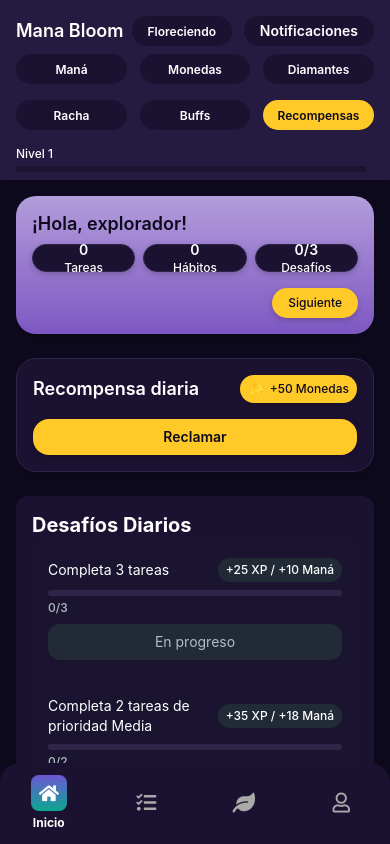
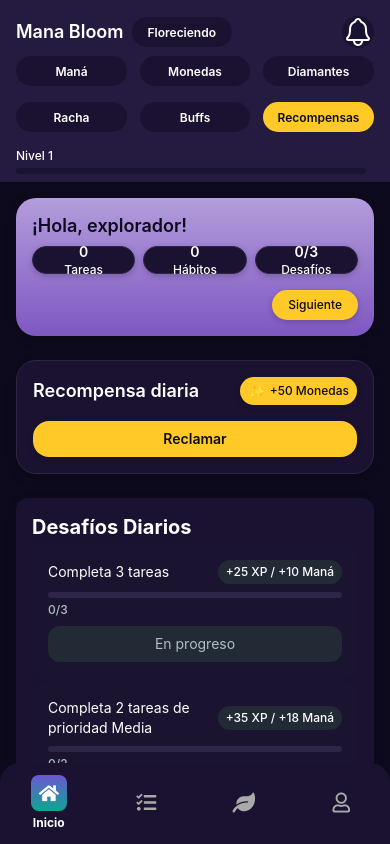
Before and after one commit to codesebastianvega/mana-bloom-app, a React Native app: screen /HomeScreen in a window 390 px wide. Built offline with nearby package versions, Linux system fonts and the light colour scheme.

Commit message:
feat: replace notification text with icon

```diff
--- a/src/components/home/HomeHeader.js
+++ b/src/components/home/HomeHeader.js
@@ -21,10 +21,11 @@ import {
   Platform,
 } from "react-native";
 import { LinearGradient } from "expo-linear-gradient";
+import { Ionicons } from "@expo/vector-icons";
 import { useNavigation } from "@react-navigation/native";
 
 import styles from "./HomeHeader.styles";
-import { Gradients, Spacing } from "../../theme";
+import { Colors, Gradients, Spacing } from "../../theme";
 import {
   useAppState,
   useWallet,
@@ -240,7 +241,11 @@ function HomeHeader(
           accessibilityRole="button"
           accessibilityLabel="Abrir notificaciones"
         >
-          <Text style={styles.notificationsText}>Notificaciones</Text>
+          <Ionicons
+            name="notifications-outline"
+            size={Spacing.base * 2}
+            color={Colors.text}
+          />
         </Pressable>
       </View>
 
--- a/src/components/home/HomeHeader.styles.js
+++ b/src/components/home/HomeHeader.styles.js
@@ -43,16 +43,10 @@ export default StyleSheet.create({
   notificationsButton: {
     backgroundColor: Colors.surface,
     borderRadius: Radii.lg,
-    paddingHorizontal: Spacing.base,
-    paddingVertical: Spacing.small,
-    height: 30,
+    width: Spacing.base * 2,
+    height: Spacing.base * 2,
     justifyContent: "center",
     alignItems: "center",
-  },
-  notificationsText: {
-    ...Typography.body,
-    fontWeight: "600",
-    color: Colors.text,
   },
   chipBlock: {
     marginTop: Spacing.small,
```
